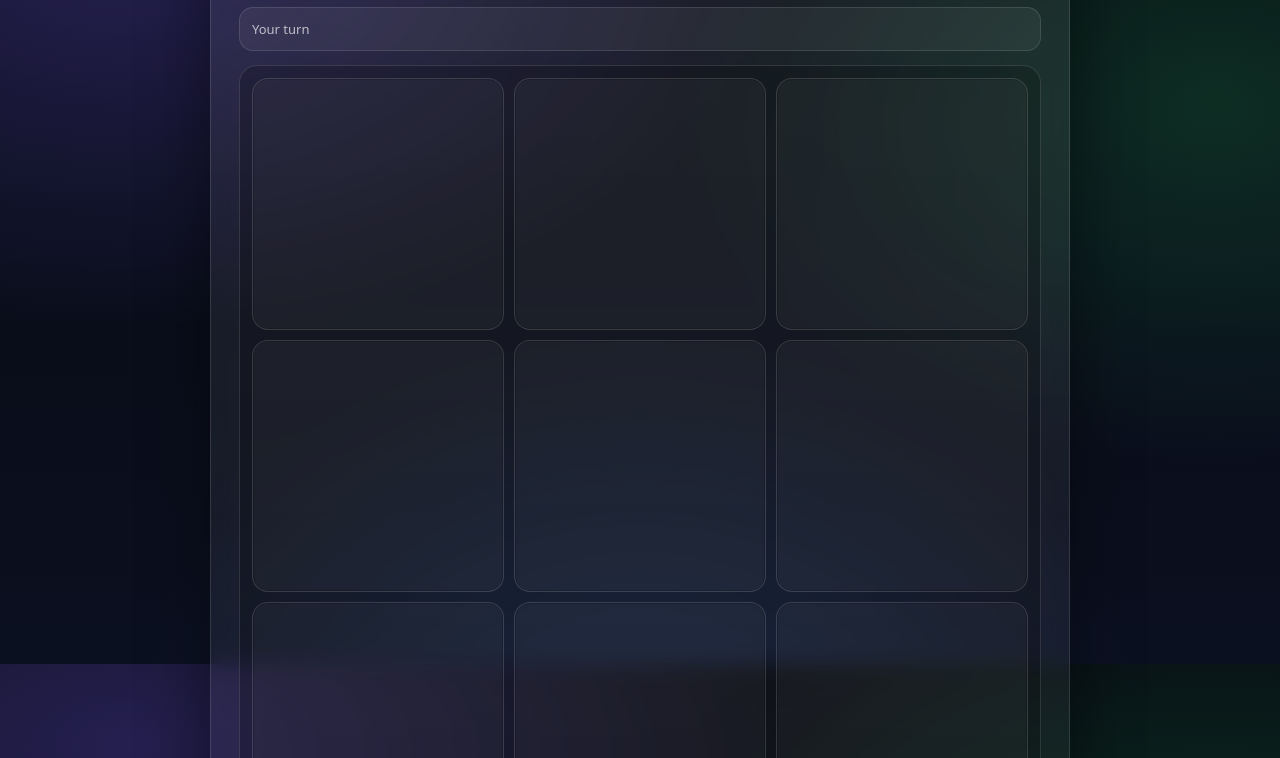
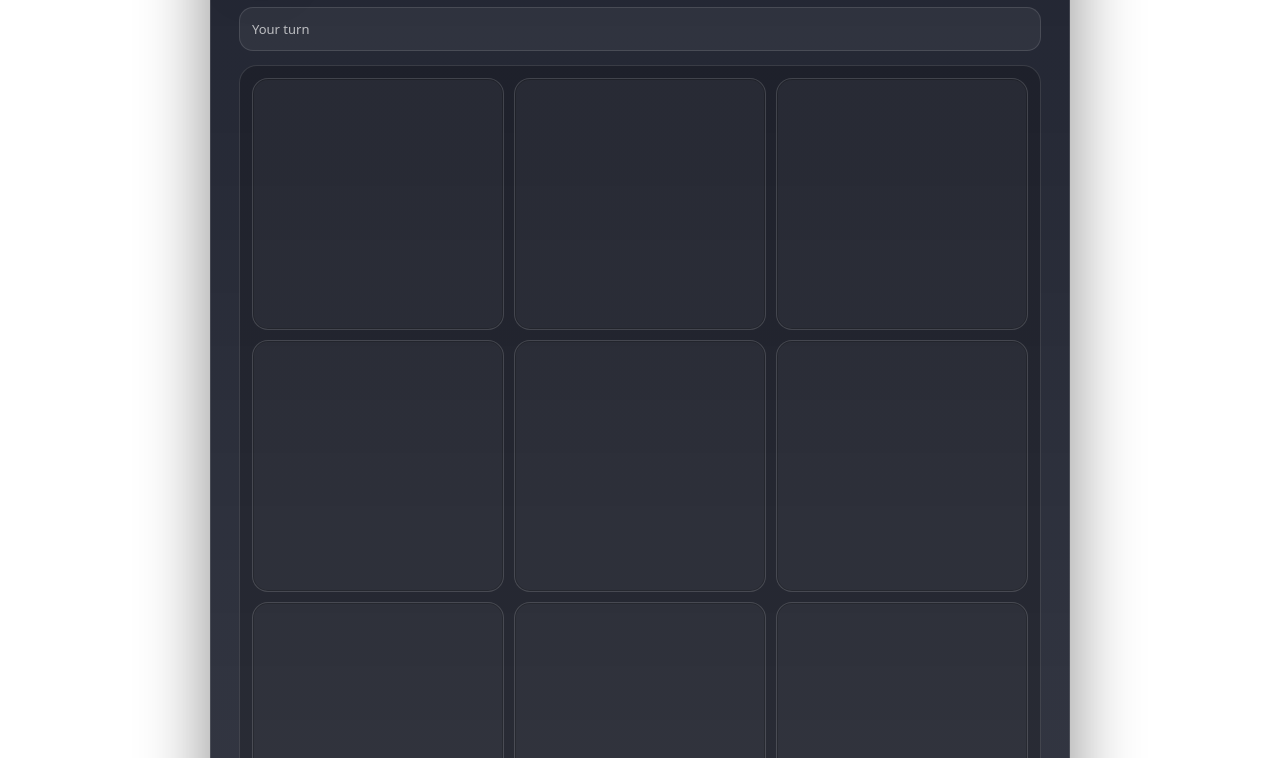
Before and after one commit to aidenjantzi1-ctrl/legendary-tic-tac-toe, a plain HTML site: page index.html in a window 1280 px wide. Shown: the part 136-894 px from the top of the page. Drawn offline with Linux system fonts and the light colour scheme.

Commit message:
Change page background from dark gradient to white

```diff
--- a/style.css
+++ b/style.css
@@ -34,11 +34,7 @@ body {
   margin: 0;
   color: var(--text);
   font-family: var(--font);
-  background:
-    radial-gradient(1200px 700px at 10% 10%, rgba(124, 92, 255, 0.26), transparent 55%),
-    radial-gradient(900px 600px at 95% 30%, rgba(34, 197, 94, 0.18), transparent 60%),
-    radial-gradient(850px 700px at 50% 110%, rgba(59, 130, 246, 0.16), transparent 60%),
-    linear-gradient(180deg, var(--bg0), var(--bg1));
+  background: #ffffff;
   display: grid;
   place-items: center;
   padding: 28px 18px;
@@ -46,7 +42,7 @@ body {
 
 .app {
   width: min(860px, 100%);
-  background: linear-gradient(180deg, rgba(255, 255, 255, 0.08), rgba(255, 255, 255, 0.04));
+  background: linear-gradient(180deg, rgba(10, 14, 28, 0.9), rgba(10, 14, 28, 0.82));
   border: 1px solid var(--border);
   border-radius: var(--radius);
   box-shadow: var(--shadow);
```
